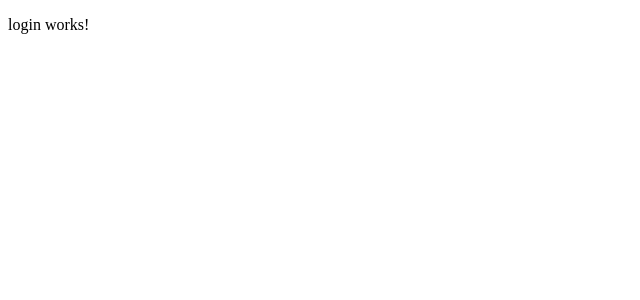
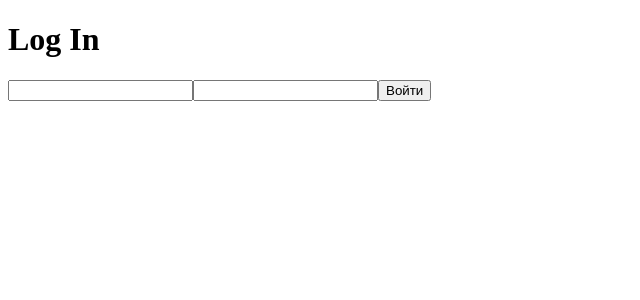
Before and after one commit to ivancraze/rtlabs-test, an Angular app: page / in a window 1280 px wide. Shown: the top 300 px of the page, without its empty margins (0-640 px from the left). Built offline with nearby package versions, Linux system fonts and the light colour scheme.

Commit message:
fix: Добавил сервис для логина

```diff
--- a/src/app/app.module.ts
+++ b/src/app/app.module.ts
@@ -1,5 +1,6 @@
 import { NgModule } from '@angular/core';
 import { BrowserModule } from '@angular/platform-browser';
+import { ReactiveFormsModule } from '@angular/forms';
 
 import { AppRoutingModule } from './app-routing.module';
 import { AppComponent } from './app.component';
@@ -9,7 +10,7 @@ import { SearchComponent } from './search/search.component';
 
 @NgModule({
   declarations: [AppComponent, PageNotFoundComponent, SearchComponent],
-  imports: [BrowserModule, AppRoutingModule, AuthModule],
+  imports: [BrowserModule, ReactiveFormsModule, AppRoutingModule, AuthModule],
   providers: [],
   bootstrap: [AppComponent],
 })
--- a/src/app/auth/components/login/login.component.html
+++ b/src/app/auth/components/login/login.component.html
@@ -1 +1,6 @@
-<p>login works!</p>
+<h1>Log In</h1>
+<form>
+  <input type='email'>
+  <input type='password' >
+  <button type='button' (click)='onLoginClick()'>Войти</button>
+</form>
--- a/src/app/auth/components/login/login.component.ts
+++ b/src/app/auth/components/login/login.component.ts
@@ -1,10 +1,16 @@
 import { Component } from '@angular/core';
+
+import { LoginService } from '../../../services/login.service';
 
 @Component({
   selector: 'app-login',
   templateUrl: './login.component.html',
-  styleUrls: ['./login.component.scss']
+  styleUrls: ['./login.component.scss'],
 })
 export class LoginComponent {
+  constructor(private loginService: LoginService) {}
 
+  onLoginClick = () => {
+    console.log(this.loginService.getUsers());
+  };
 }
--- /dev/null
+++ b/src/app/mock-users.ts
@@ -0,0 +1,10 @@
+interface IUser {
+  id: number;
+  email: string;
+  password: string;
+}
+
+export const users: IUser[] = [
+  { id: 1, email: 'admin@mail.ru', password: 'pass' },
+  { id: 2, email: 'user@mail.ru', password: 'pass' },
+];
--- a/src/app/page-not-found/page-not-found.component.html
+++ b/src/app/page-not-found/page-not-found.component.html
@@ -1 +1,2 @@
-<p>page-not-found works!</p>
+<h1>404</h1>
+<h2>Page not found</h2>
--- a/src/app/search/search.component.html
+++ b/src/app/search/search.component.html
@@ -1 +1,4 @@
-<p>search works!</p>
+<div class='container'>
+  <input type='text'>
+  <div class='search-results'></div>
+</div>
--- /dev/null
+++ b/src/app/services/login.service.ts
@@ -0,0 +1,14 @@
+import { Injectable } from '@angular/core';
+
+import { users } from '../mock-users';
+
+@Injectable({
+  providedIn: 'root',
+})
+export class LoginService {
+  constructor() {}
+
+  getUsers() {
+    return users;
+  }
+}
```
Also changed, not shown: 1 other file (tests, documents, lock files or other folders).
